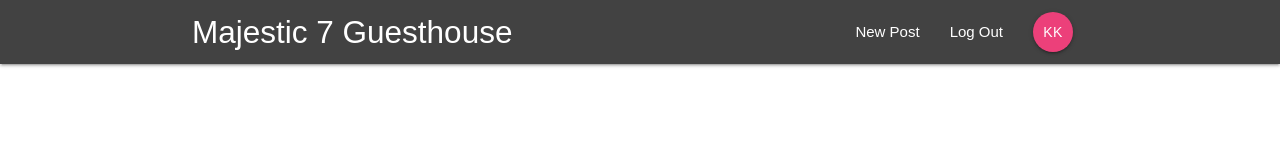
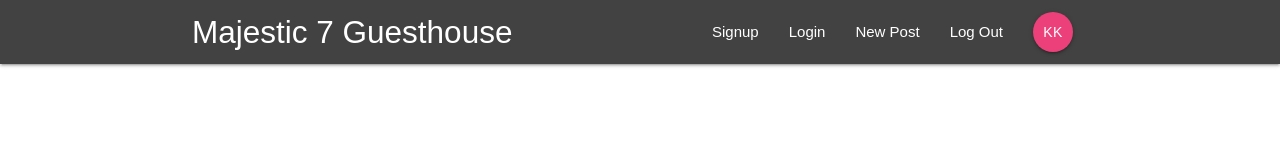
Before and after one commit to clickingmouse/M7GH, a React (Create React App) app in the folder m7gh/: page / in a window 1280 px wide. Shown: the top 160 px of the page. Built offline with nearby package versions, Linux system fonts and the light colour scheme.

Commit message:
added SignedOutLinks Component

```diff
--- a/m7gh/src/components/layout/Navbar.js
+++ b/m7gh/src/components/layout/Navbar.js
@@ -1,6 +1,8 @@
 import React from "react";
 import { Link } from "react-router-dom";
 import SignedInLinks from "./SignedInLinks";
+import SignedOutLinks from "./SignedOutLinks";
+
 const Navbar = () => {
   return (
     <nav class="nav-wrapper grey darken-3">
@@ -9,6 +11,7 @@
           Majestic 7 Guesthouse
         </Link>
         <SignedInLinks />
+        <SignedOutLinks />
       </div>
     </nav>
   );
--- a/m7gh/src/components/layout/SignedOutLinks.js
+++ b/m7gh/src/components/layout/SignedOutLinks.js
@@ -0,0 +1,16 @@
+import React from "react";
+import { NavLink } from "react-router-dom";
+const SignedOutLinks = () => {
+  return (
+    <ul class="right">
+      <li>
+        <NavLink to="/">Signup</NavLink>
+      </li>
+      <li>
+        <NavLink to="/">Login</NavLink>
+      </li>
+    </ul>
+  );
+};
+
+export default SignedOutLinks;
```
